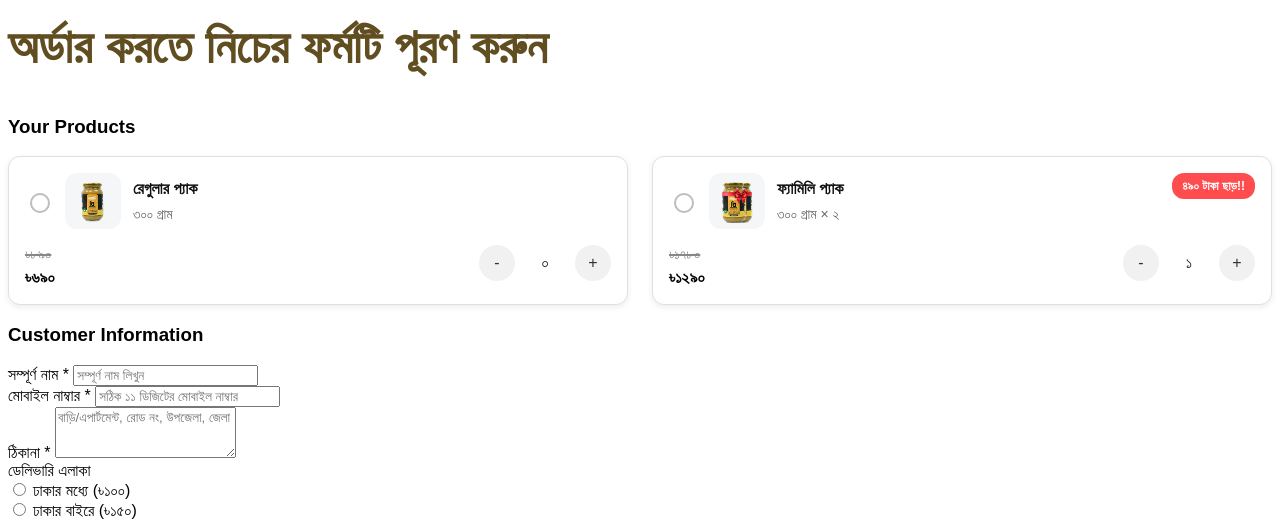
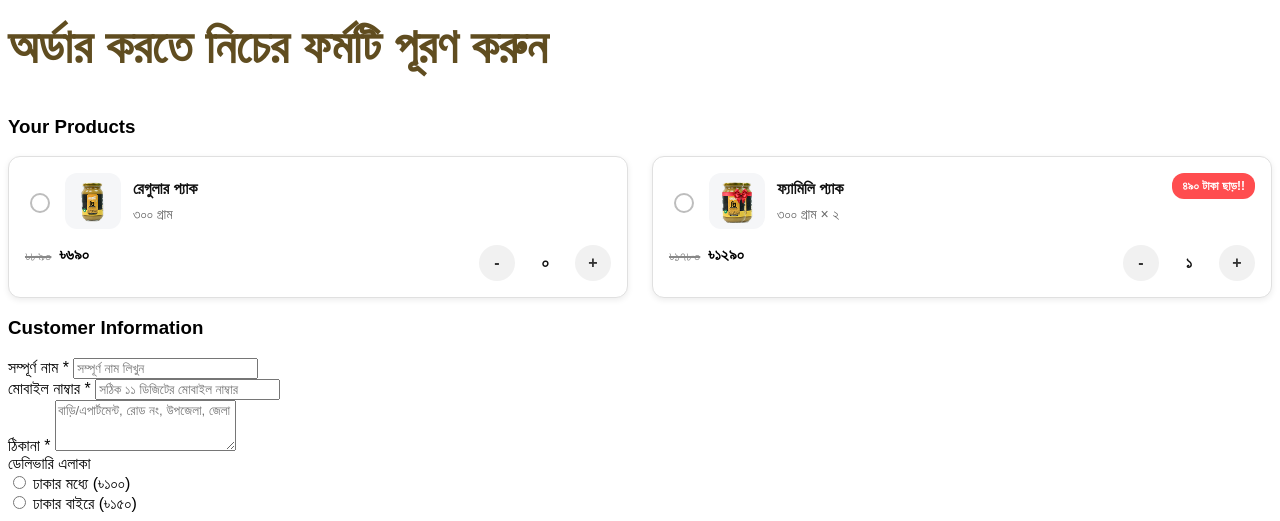
Before and after one commit to AsifNewaz001/Bonobhumi, a Laravel app: template resources/views/components/checkout-section.blade.php in a window 1280 px wide. Shown: the part 1984-2505 px from the top of the page. Run offline with Laravel 12, Linux system fonts and the light colour scheme; the template is opened without the code that fills it, so the values that code supplies are empty.

Commit message:
Adjust checkout price and quantity styling

```diff
--- a/resources/views/components/checkout-section.blade.php
+++ b/resources/views/components/checkout-section.blade.php
@@ -146,8 +146,9 @@
 
 .price-stack {
     display: flex;
-    flex-direction: column;
-    gap: 4px;
+    flex-direction: row;
+    align-items: center;
+    gap: 8px;
     font-family: 'Hind Siliguri', sans-serif;
 }
 
@@ -182,7 +183,7 @@
     background: #F1F1F1;
     color: #333333;
     font-size: 16px;
-    font-weight: 500;
+    font-weight: 700;
     display: flex;
     align-items: center;
     justify-content: center;
@@ -204,7 +205,7 @@
     min-width: 36px;
     text-align: center;
     font-size: 16px;
-    font-weight: 500;
+    font-weight: 700;
     color: #111111;
 }
 
```
